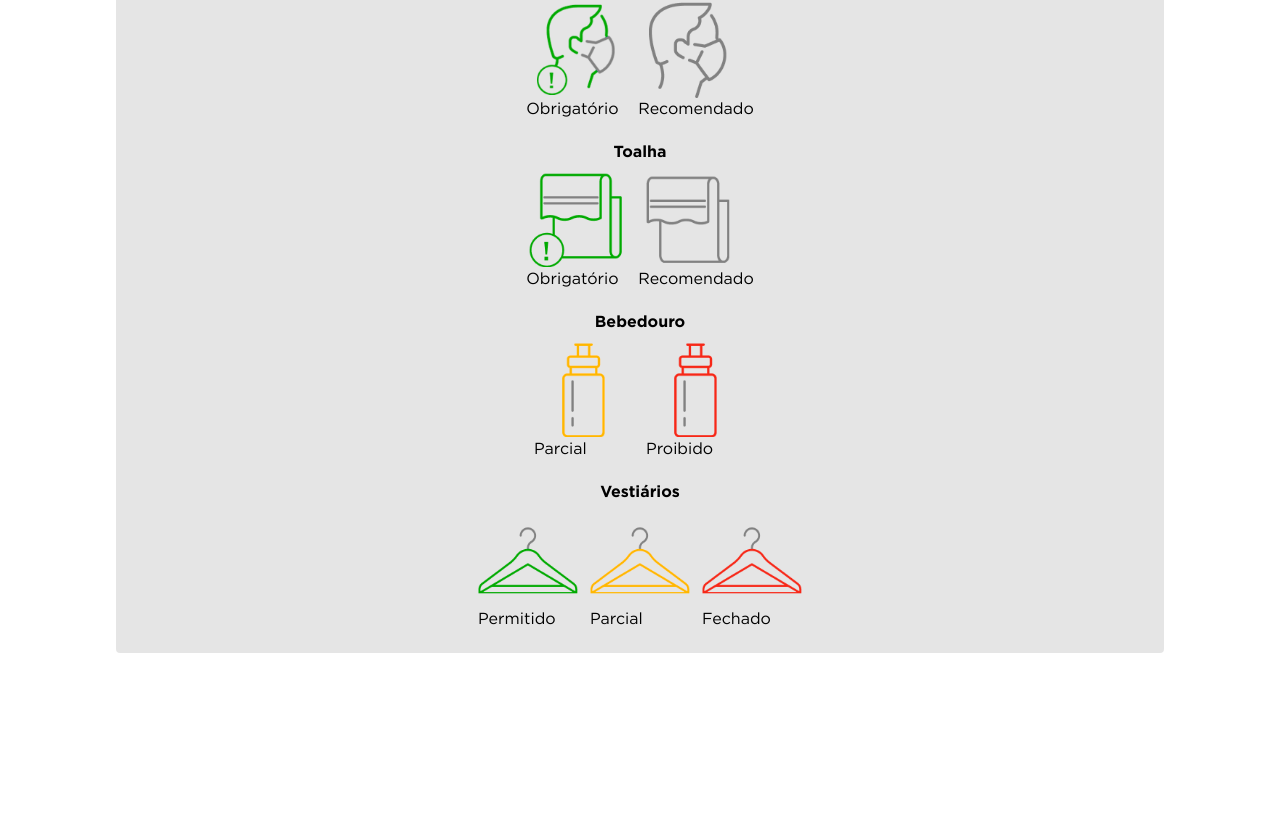
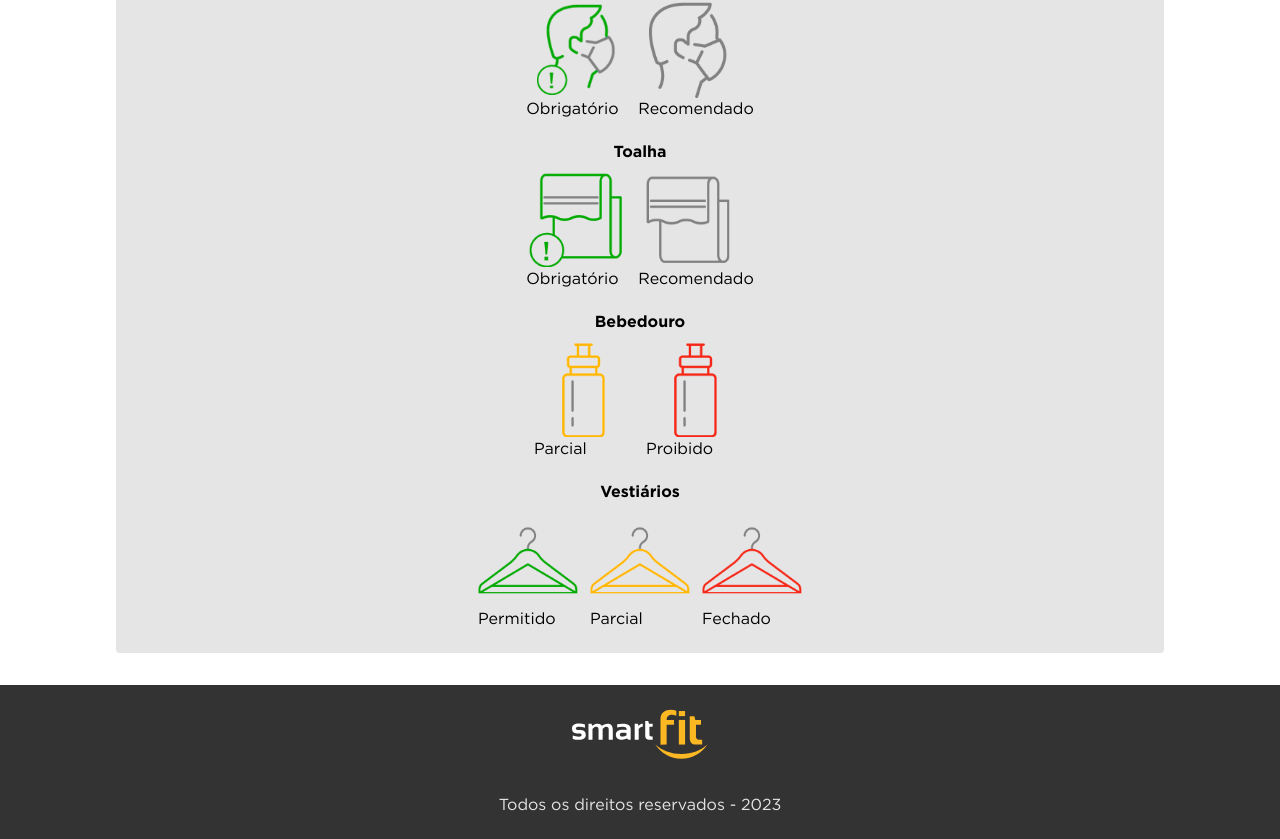
Before and after one commit to diogoraposo13/SmartFit_Angular_FrontEnd, an Angular app in the folder desafio-smartfit/: page / in a window 1280 px wide. Shown: the part 866-1705 px from the top of the page. Before the commit the page ends 1519 px from the top, so only its background shows below. Built offline with nearby package versions, Linux system fonts and the light colour scheme; no server answers.

Commit message:
Create footer component

```diff
--- a/desafio-smartfit/src/app/app.component.html
+++ b/desafio-smartfit/src/app/app.component.html
@@ -3,4 +3,7 @@
     <app-forms (submitEvent)="onSubmit()"></app-forms>
     <app-cards-list *ngIf="(showList | async)" [unitsList]="unitsList"></app-cards-list>
     <app-subtitle></app-subtitle>
+    <app-footer></app-footer>
+
+
 </div>
--- a/desafio-smartfit/src/app/app.module.ts
+++ b/desafio-smartfit/src/app/app.module.ts
@@ -11,6 +11,7 @@ import { CardsListComponent } from './components/cards-list/cards-list.component
 import { CommonModule } from '@angular/common';
 import { CardComponent } from './components/card/card.component';
 import { SubtitleComponent } from './components/subtitle/subtitle.component';
+import { FooterComponent } from './components/footer/footer.component';
 
 @NgModule({
   declarations: [
@@ -19,7 +20,8 @@ import { SubtitleComponent } from './components/subtitle/subtitle.component';
     FormsComponent,
     CardsListComponent,
     CardComponent,
-    SubtitleComponent
+    SubtitleComponent,
+    FooterComponent
   ],
   imports: [
     BrowserModule,
--- /dev/null
+++ b/desafio-smartfit/src/app/components/footer/footer.component.html
@@ -0,0 +1,8 @@
+<footer>
+    <div class="logo-container">
+        <img src="/assets/images/svg/logo.svg"/>
+    </div>
+    <div class="text-container">
+        <p>Todos os direitos reservados - 2023</p>
+    </div>
+</footer>
--- /dev/null
+++ b/desafio-smartfit/src/app/components/footer/footer.component.scss
@@ -0,0 +1,23 @@
+footer {
+    display: flex;
+    flex-direction: column;
+    align-items: center;
+    justify-content: center;
+    width: 100%;
+    box-sizing: border-box;
+
+
+    padding: 24px;
+
+    gap: 32px;
+
+    background-color: var(--dark-gray);
+  }
+
+  footer img {
+    height: 50px;
+  }
+
+  footer p {
+    color: var(--light-text);
+  }
```
Also changed, not shown: desafio-smartfit/src/app/components/footer/footer.component.ts (added, +10 -0 lines), 1 other file (tests, documents, lock files or other folders).
